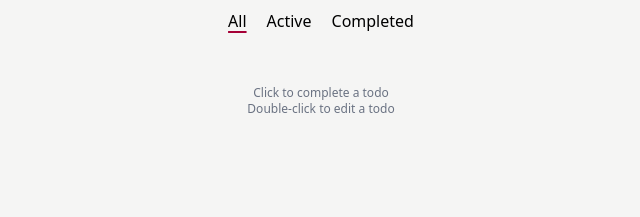
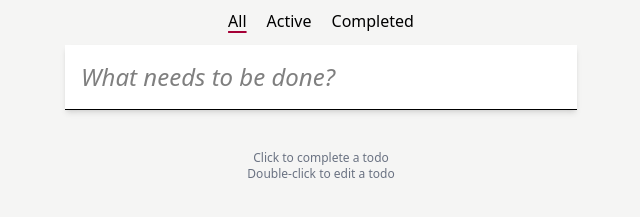
Before and after one commit to shreyasi-23/basic-todo-app, a website built with Vite: page index.html in a window 1280 px wide. Shown: the part 127-344 px from the top of the page, without its empty margins (319-959 px from the left). Built offline with nearby package versions, Linux system fonts and the light colour scheme.

Commit message:
todos-05: Add main section and input field

```diff
--- a/index.html
+++ b/index.html
@@ -26,6 +26,21 @@
       <a href="#/completed" class="p-1" role="button">Completed</a>
     </nav>
 
+    <main class="max-w-lg mx-auto font-thin bg-white divide-y shadow-md">
+      <input
+        id="new-todo"
+        placeholder="What needs to be done?"
+        autofocus
+        class="w-full p-4 text-2xl italic outline-none focus:outline-offset-0 focus:outline-rose-700"
+      />
+
+      <section
+        id="todo-list"
+        class="flex flex-col w-full text-xl font-normal divide-y"
+      >
+      </section>
+    </main>
+
     <footer
       class="flex flex-col items-center justify-center max-w-lg mx-auto mt-10 text-xs text-gray-500 font-extralight"
     >
```
